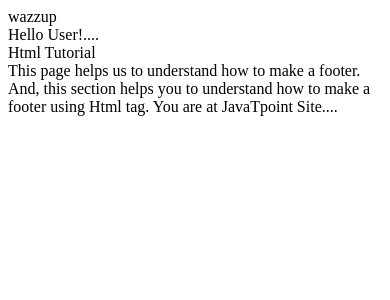
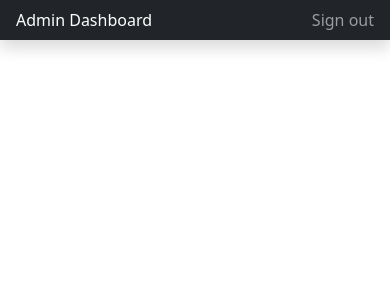
Before and after one commit to OvidiuGi/HealthConnect, a Symfony app: template app/templates/admin/main_page/main_page.html.twig in a window 390 px wide. Shown: the top 300 px of the page. Run offline with Twig, Linux system fonts and the light colour scheme; the template is opened without the code that fills it, so the values that code supplies are empty; style sheets or scripts are compiled from the project's sources; some libraries are stand-ins or nearby versions.

Commit message:
Admin dashboard page, login form and height for pages

```diff
--- /dev/null
+++ b/app/assets/js/admin.js
@@ -0,0 +1,4 @@
+import '../styles/admin.css';
+import 'bootstrap';
+import '../../node_modules/bootstrap/dist/css/bootstrap.css';
+require('bootstrap');
--- /dev/null
+++ b/app/assets/styles/admin.css
@@ -0,0 +1,16 @@
+body {
+    background-color: white;
+    height: 95%;
+}
+
+html {
+    height: 100%;
+}
+
+#myDiv {
+    height: 100%;
+}
+
+#myRow {
+    height: 100%;
+}
--- /dev/null
+++ b/app/templates/admin/base.html.twig
@@ -0,0 +1,45 @@
+<!DOCTYPE html>
+<html>
+<head>
+    <meta charset="UTF-8">
+    <title>{% block title %}Admin Dashboard!{% endblock %}</title>
+    {% block stylesheets %}
+        {{ encore_entry_link_tags('admin') }}
+    {% endblock %}
+
+    {% block javascripts %}
+        {{ encore_entry_script_tags('admin') }}
+    {% endblock %}
+</head>
+<header class="navbar navbar-dark sticky-top bg-dark flex-md-nowrap p-0 shadow">
+    <a class="navbar-brand col-md-3 col-lg-2 me-0 px-3 fs-6" href="{{ path('admin_main_page') }}">Admin Dashboard</a>
+    <div class="navbar-nav">
+        <div class="nav-item text-nowrap">
+            <a class="nav-link px-3" href="{{ path('admin_logout') }}">Sign out</a>
+        </div>
+    </div>
+</header>
+<body>
+    <div id="myDiv" class="container-fluid">
+        <div id="myRow" class="row">
+            <nav id="sidebarMenu" class="col-md-3 col-lg-2 d-md-block bg-light sidebar collapse">
+                <div class="position-sticky pt-3 sidebar-sticky">
+                    <ul class="nav flex-column">
+                        <li class="nav-item"><a class="nav-link" href="{{ path('admin_main_page') }}">Dashboard</a></li>
+                        <li class="nav-item"><a class="nav-link" href="#">Users</a></li>
+                        <li class="nav-item"><a class="nav-link" href="#">Appointments</a></li>
+                        <li class="nav-item"><a class="nav-link" href="#">Hospitals</a></li>
+                        <li class="nav-item"><a class="nav-link" href="#">Medics</a></li>
+                        <li class="nav-item"><a class="nav-link" href="#">Analytics</a></li>
+                        <li class="nav-item"><a class="nav-link" href="#">Newsletter</a></li>
+                    </ul>
+                </div>
+            </nav>
+
+            <main class="col-md-9 ms-sm-auto col-lg-10 px-md-4"><div class="chartjs-size-monitor"><div class="chartjs-size-monitor-expand"><div class=""></div></div><div class="chartjs-size-monitor-shrink"><div class=""></div></div></div>
+                {% block main %}{% endblock %}
+            </main>
+        </div>
+    </div>
+</body>
+</html>
--- a/app/templates/admin/main_page/main_page.html.twig
+++ b/app/templates/admin/main_page/main_page.html.twig
@@ -1,14 +1,5 @@
-<!Doctype Html>
-<Html>
-        <Head>
-                <Title>Make a footer using Html tag</Title>
-        </Head>
-        <header> wazzup</header>
-        <Body>
-        Hello User!....   <br>
-        Html Tutorial   <br>
-        This page helps us to understand how to make a footer.  <br>
-        And, this section helps you to understand how to make a footer using Html tag.
-        You are at JavaTpoint Site....
-        </Body>
-</Html>
+{% extends 'admin/base.html.twig' %}
+
+{% block main %}
+
+{% endblock %}
--- a/app/templates/web/base.html.twig
+++ b/app/templates/web/base.html.twig
@@ -48,7 +48,7 @@
     {% block body %} {% endblock %}
 </body>
 
-<footer class="py-5">
+<footer>
     <div class="container">
         <div class="d-flex flex-wrap justify-content-between align-items-center py-3 my-4 border-top">
             <div class="col-6 col-md-2 mb-3">
--- a/app/templates/web/login/login.html.twig
+++ b/app/templates/web/login/login.html.twig
@@ -1,4 +1,4 @@
-{% extends 'web/form/base.form.html.twig' %}
+{% extends 'form/base.form.html.twig' %}
 {% block title %} Welcome! {% endblock %}
 {% block body %}
     <form action="{{ path('web_login') }}" method="post">
--- a/app/templates/web/login/register.html.twig
+++ b/app/templates/web/login/register.html.twig
@@ -1,4 +1,4 @@
-{% extends 'web/form/base.form.html.twig' %}
+{% extends 'form/base.form.html.twig' %}
 {% block title %} Sign in {% endblock %}
 {% block body %}
         {{ form_start(registerForm, {method: 'POST'}) }}
--- a/app/webpack.config.js
+++ b/app/webpack.config.js
@@ -22,6 +22,7 @@ Encore
      */
     .addEntry('web', './assets/js/web.js')
     .addEntry('form', './assets/js/form.js')
+    .addEntry('admin', './assets/js/admin.js')
 
     // enables the Symfony UX Stimulus bridge (used in assets/bootstrap.js)
     .enableStimulusBridge('./assets/controllers.json')
```
Also changed, not shown: app/assets/styles/web.css (+21 -0 lines), app/templates/admin/login/login.html.twig (+20 -16 lines), app/assets/images/bichon2_.jpg (deleted), app/assets/js/bootstrap.js (deleted), app/templates/form/base.form.html.twig (renamed from app/templates/web/form/base.form.html.twig).
